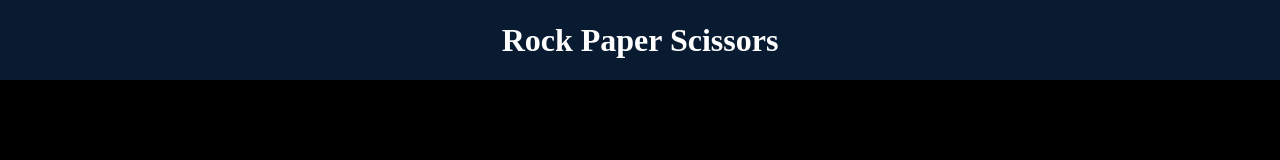
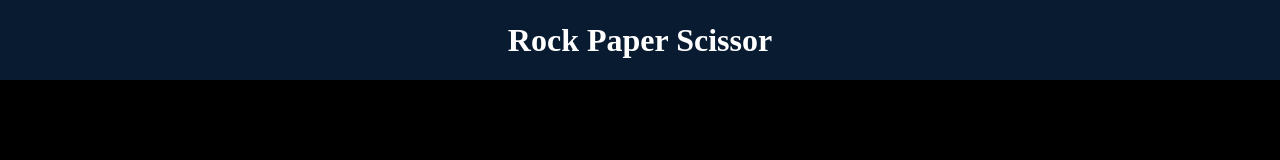
Before and after one commit to TheSarthakChhabra/RockPaperScissors, a plain HTML site: page index.html in a window 1280 px wide. Shown: the top 160 px of the page. Drawn offline with Linux system fonts and the light colour scheme.

Commit message:
Add game heading

```diff
--- a/index.html
+++ b/index.html
@@ -9,7 +9,7 @@
 </head>
 
 <body>
-      <h1>Rock Paper Scissors</h1>
+      <h1>Rock Paper Scissor</h1>
       <div class="choices">
             <div class="choice" id="rock">
                   <img src="pictures/rock.png" />
```
